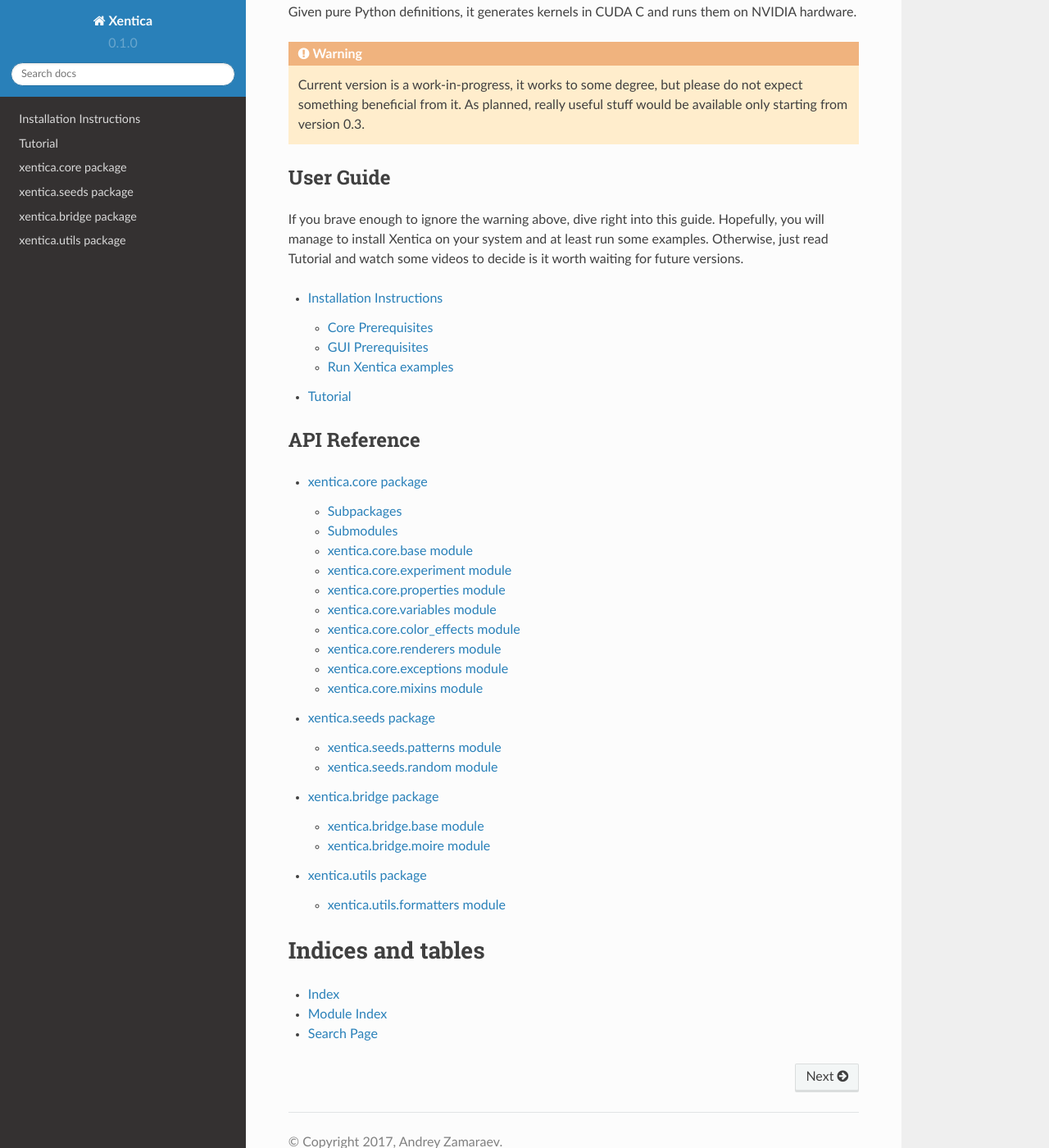
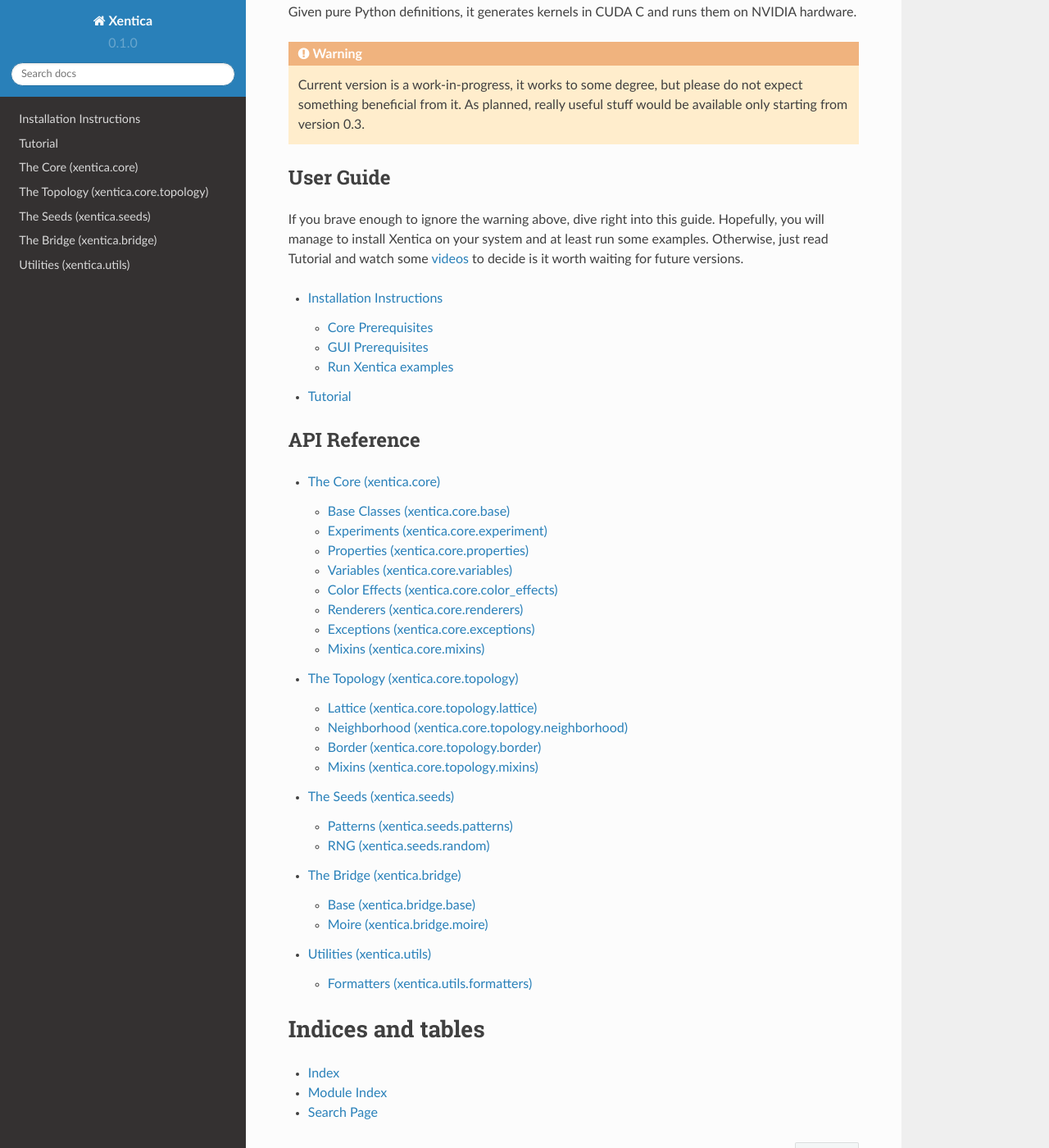
Before and after one commit to a5kin/xentica, a Sphinx documentation site: the page built from docs/index.rst, in a window 1280 px wide and 1400 px high, scrolled down 497 px. Shown: the whole window at 82% size. Built offline with Sphinx 7.4.7 and the Read the Docs theme 2.0.0, drawn with Linux system fonts in a browser that asks for light colours.

Commit message:
Reorganize whole API documentation (#23, #29)

```diff
--- a/docs/api/xentica.bridge.rst
+++ b/docs/api/xentica.bridge.rst
@@ -1,9 +1,9 @@
-xentica\.bridge package
-=======================
+The Bridge (xentica\.bridge)
+============================
 
 .. automodule:: xentica.bridge
 
-xentica\.bridge\.base module
+Base (xentica\.bridge\.base)
 ----------------------------
 
 .. automodule:: xentica.bridge.base
@@ -11,8 +11,8 @@
     :undoc-members:
     :show-inheritance:
 
-xentica\.bridge\.moire module
------------------------------
+Moire (xentica\.bridge\.moire)
+------------------------------
 
 .. automodule:: xentica.bridge.moire
     :members:
--- a/docs/api/xentica.core.rst
+++ b/docs/api/xentica.core.rst
@@ -1,76 +1,66 @@
-xentica\.core package
-=====================
+The Core (xentica\.core)
+========================
 
 .. automodule:: xentica.core
 
-Subpackages
------------
-
-.. toctree::
-
-    xentica.core.topology
-
-Submodules
-----------
-
-xentica\.core\.base module
---------------------------
+Base Classes (xentica\.core\.base)
+----------------------------------
 
 .. automodule:: xentica.core.base
     :members:
     :undoc-members:
     :show-inheritance:
 
-xentica\.core\.experiment module
---------------------------------
+Experiments (xentica\.core\.experiment)
+---------------------------------------
 
 .. automodule:: xentica.core.experiment
     :members:
     :undoc-members:
     :show-inheritance:
 
-xentica\.core\.properties module
---------------------------------
+Properties (xentica\.core\.properties)
+--------------------------------------
 
 .. automodule:: xentica.core.properties
     :members:
     :undoc-members:
     :show-inheritance:
 
-xentica\.core\.variables module
--------------------------------
+Variables (xentica\.core\.variables)
+------------------------------------
 
 .. automodule:: xentica.core.variables
     :members:
     :undoc-members:
     :show-inheritance:
 
-xentica\.core\.color\_effects module
-------------------------------------
+Color Effects (xentica\.core\.color\_effects)
+---------------------------------------------
 
 .. automodule:: xentica.core.color_effects
     :members:
     :undoc-members:
     :show-inheritance:
 
-xentica\.core\.renderers module
--------------------------------
+Renderers (xentica\.core\.renderers)
+------------------------------------
 
 .. automodule:: xentica.core.renderers
     :members:
     :undoc-members:
     :show-inheritance:
 
-xentica\.core\.exceptions module
---------------------------------
+Exceptions (xentica\.core\.exceptions)
+--------------------------------------
 
 .. automodule:: xentica.core.exceptions
     :members:
     :undoc-members:
     :show-inheritance:
 
-xentica\.core\.mixins module
-----------------------------
+Mixins (xentica\.core\.mixins)
+------------------------------
 
 .. automodule:: xentica.core.mixins
     :members:
--- a/docs/api/xentica.core.topology.rst
+++ b/docs/api/xentica.core.topology.rst
@@ -1,34 +1,34 @@
-xentica\.core\.topology
-=======================
+The Topology (xentica\.core\.topology)
+======================================
 
 .. automodule:: xentica.core.topology
 
-xentica\.core\.topology\.lattice
---------------------------------
+Lattice (xentica\.core\.topology\.lattice)
+------------------------------------------
 
 .. automodule:: xentica.core.topology.lattice
     :members:
     :undoc-members:
     :show-inheritance:
 
-xentica\.core\.topology\.neighborhood
--------------------------------------
+Neighborhood (xentica\.core\.topology\.neighborhood)
+----------------------------------------------------
 
 .. automodule:: xentica.core.topology.neighborhood
     :members:
     :undoc-members:
     :show-inheritance:
 
-xentica\.core\.topology\.border
--------------------------------
+Border (xentica\.core\.topology\.border)
+----------------------------------------
 
 .. automodule:: xentica.core.topology.border
     :members:
     :undoc-members:
     :show-inheritance:
 
-xentica\.core\.topology\.mixins
--------------------------------
+Mixins (xentica\.core\.topology\.mixins)
+----------------------------------------
 
 .. automodule:: xentica.core.topology.mixins
     :members:
--- a/docs/api/xentica.seeds.rst
+++ b/docs/api/xentica.seeds.rst
@@ -1,19 +1,19 @@
-xentica\.seeds package
-======================
+The Seeds (xentica\.seeds)
+==========================
 
 .. automodule:: xentica.seeds
     :members:
 
-xentica\.seeds\.patterns module
--------------------------------
+Patterns (xentica\.seeds\.patterns)
+-----------------------------------
 
 .. automodule:: xentica.seeds.patterns
     :members:
     :undoc-members:
     :show-inheritance:
 
-xentica\.seeds\.random module
------------------------------
+RNG (xentica\.seeds\.random)
+----------------------------
 
 .. automodule:: xentica.seeds.random
     :members:
--- a/docs/api/xentica.utils.rst
+++ b/docs/api/xentica.utils.rst
@@ -1,10 +1,10 @@
-xentica\.utils package
-======================
+Utilities (xentica\.utils)
+==========================
 
 .. automodule:: xentica.utils
 
-xentica\.utils\.formatters module
----------------------------------
+Formatters (xentica\.utils\.formatters)
+---------------------------------------
 
 .. automodule:: xentica.utils.formatters
     :members:
--- a/docs/index.rst
+++ b/docs/index.rst
@@ -19,7 +19,7 @@
 If you brave enough to ignore the warning above, dive right into this
 guide. Hopefully, you will manage to install Xentica on your system
 and at least run some examples. Otherwise, just read Tutorial and
-watch some videos to decide is it worth waiting for future versions.
+watch some `videos`_ to decide is it worth waiting for future versions.
 
 .. toctree::
    :maxdepth: 2
@@ -34,6 +34,7 @@
    :maxdepth: 2
 
    api/xentica.core
+   api/xentica.core.topology
    api/xentica.seeds
    api/xentica.bridge
    api/xentica.utils
```
Also changed, not shown: other parts of docs/index.rst (+2 -0 lines).
